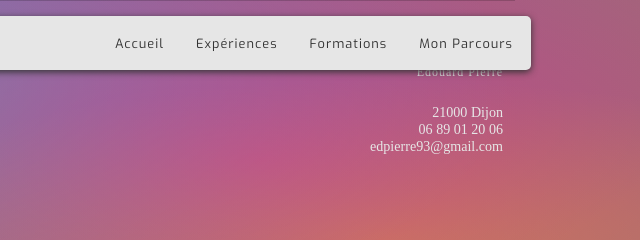
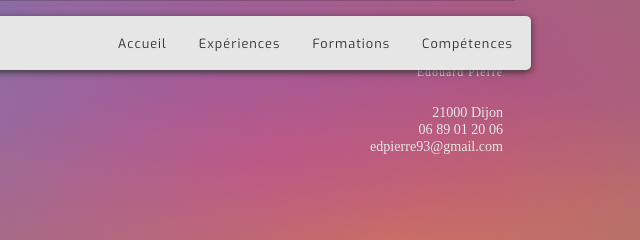
Before and after one commit to edpierre93-source/Portfolio, a website built with Vite: page competences.html in a window 1280 px wide. Shown: the top 240 px of the page, 637-1277 px from the left. Built offline with nearby package versions, Linux system fonts and the light colour scheme.

Commit message:
fix nom page parcours en compétences

```diff
--- a/parcours.html
+++ b/competences.html
@@ -28,7 +28,7 @@
           <a href="../index.html">Accueil</a>
           <a href="../experiences.html">Expériences</a>
           <a href="../formations.html">Formations</a>
-          <a href="../parcours.html">Mon Parcours</a>
+          <a href="../competences.html">Compétences</a>
           </div>
         </div>
       </nav>
```
Also changed, not shown: experiences.html (+1 -1 lines), formations.html (+1 -1 lines), index.html (+1 -1 lines).
